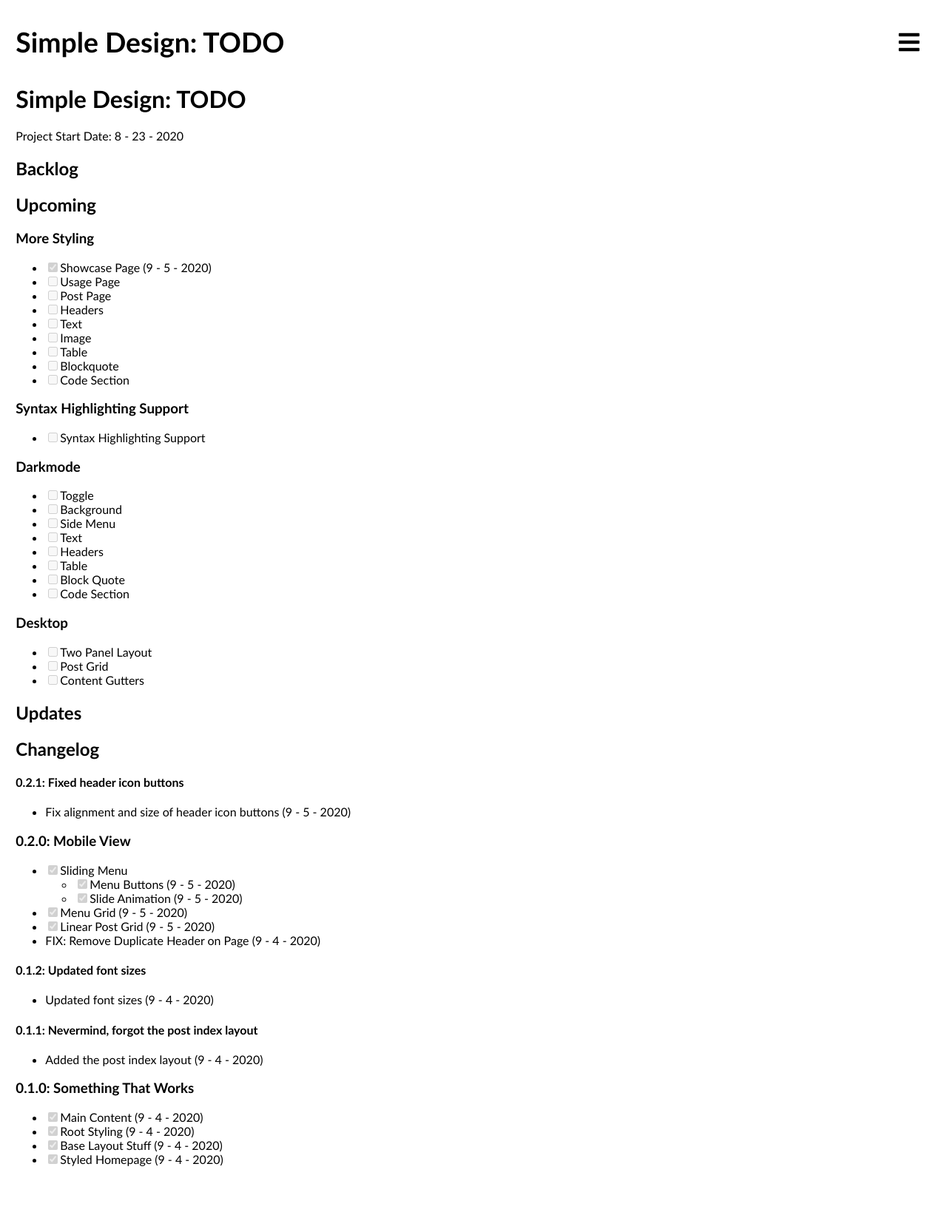
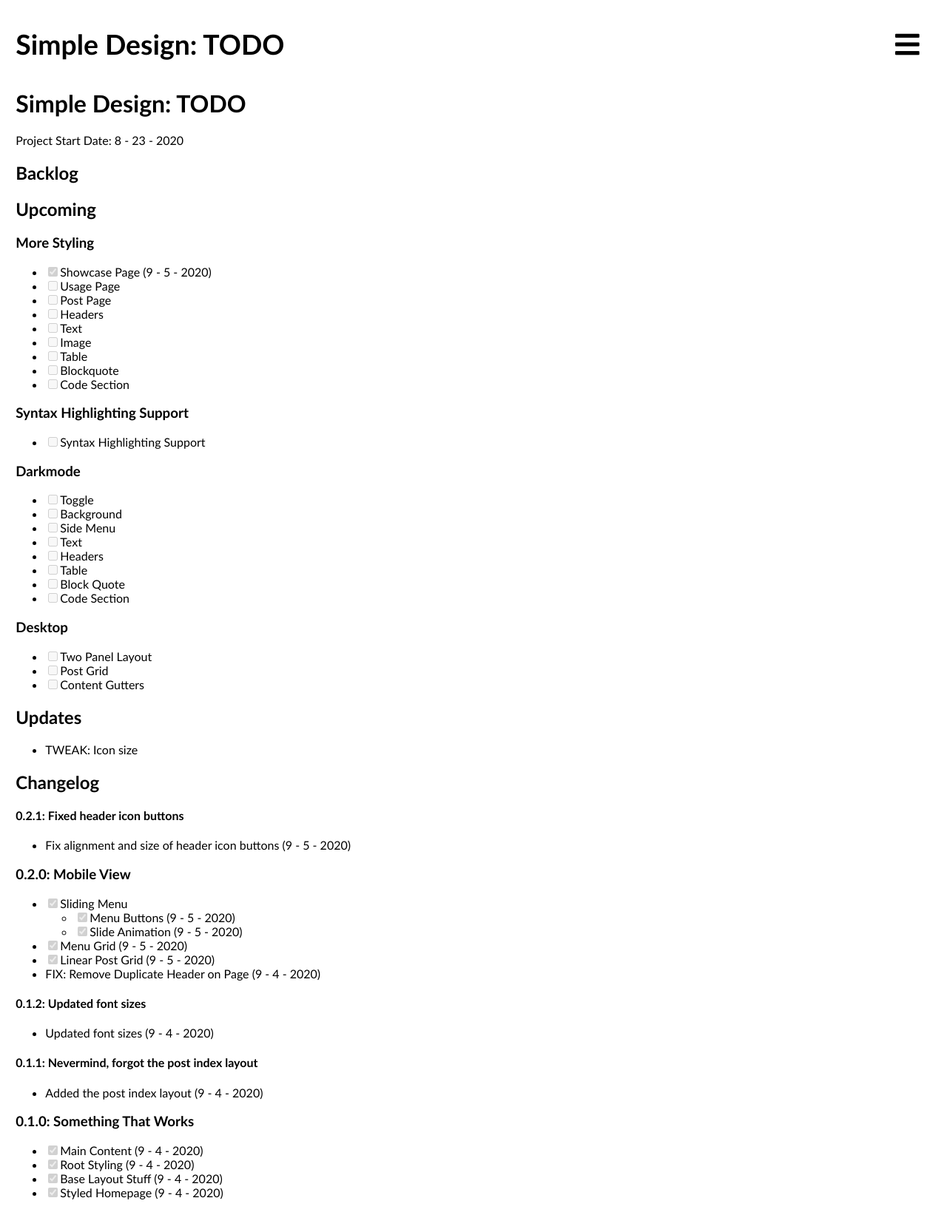
Before and after one commit to andydevs/jekyll-theme-peaceful-gates, a Jekyll site: the page built from TODO.md, in a window 1280 px wide. Shown: the whole page at 74% size. Built offline with Jekyll 4.4.1, drawn with Linux system fonts in a browser that asks for light colours; our own code applies the rules of GitHub Pages for plain Markdown files; before the commit the page ends 1599 px from its top, so only the background shows below that.

Commit message:
Icon size tweak

```diff
--- a/TODO.md
+++ b/TODO.md
@@ -44,6 +44,8 @@
 Updates
 --------------------------------------------------------------------
 
+- TWEAK: Icon size
+
 Changelog
 --------------------------------------------------------------------
 
--- a/_sass/jekyll-theme-simple-design/_variables.scss
+++ b/_sass/jekyll-theme-simple-design/_variables.scss
@@ -13,4 +13,4 @@
 $medium-font-size: 16pt;
 $normal-font-size: 12pt;
 
-$icon-font-size: 24pt;
+$icon-font-size: 28pt;
```
